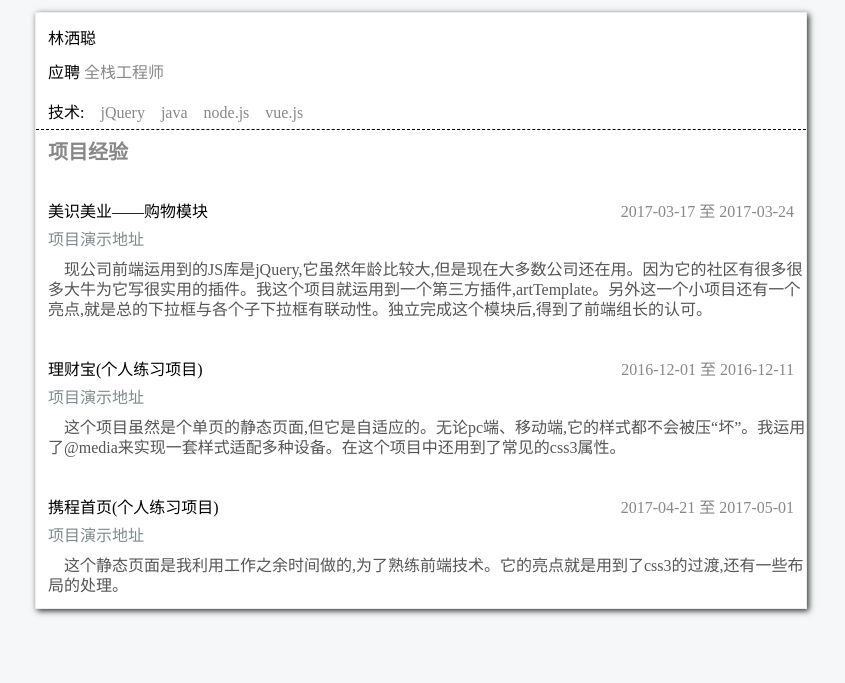
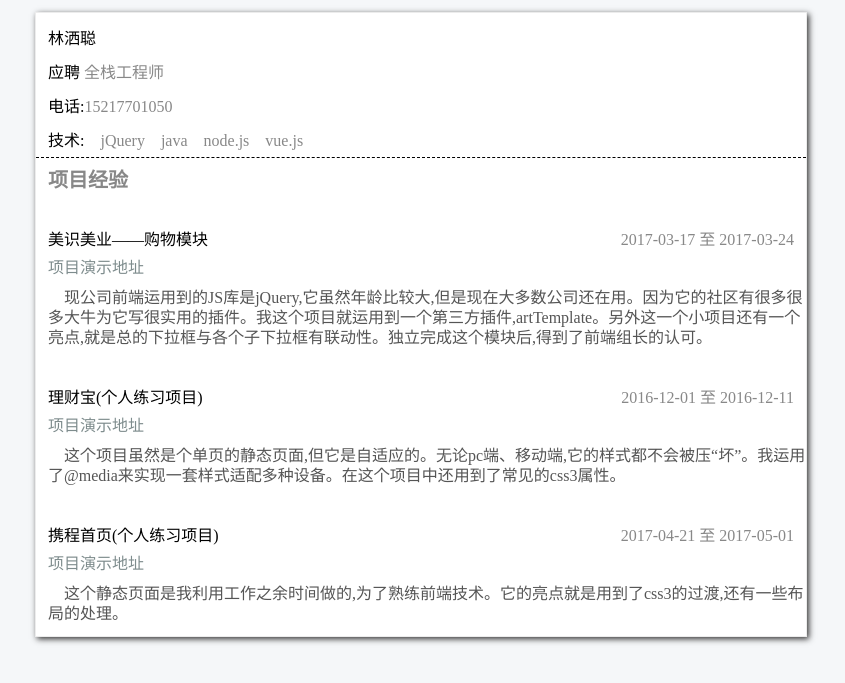
Before and after one commit to bananaLin/work, a Jekyll site: the page index.html, which Jekyll copies as it is, in a window 1280 px wide. Shown: the top 683 px of the page, without its empty margins (219-1064 px from the left). Built offline with Jekyll 4.4.1, drawn with Linux system fonts in a browser that asks for light colours.

Commit message:
add phone number

```diff
--- a/index.html
+++ b/index.html
@@ -9,6 +9,8 @@
 	  .author{width: 100%;border-bottom: dashed 1px;}
 	  .author .name{margin: 18px 12px;}
 	  .author .target{margin: 6px 12px;}
+	  .author .phone{margin: 18px 12px 0 12px;}
+	  .author .phone span{color:#888888;}
 	  .author .target span{color:#888888;margin-left: 4px;}
 	  .author .can{margin-left: 12px}
 	  .author .can .get{display:inline-block;margin: 18px 0 8px 12px;color:#888888;}
@@ -26,6 +28,7 @@
       	<div class="author">
       		<p class="name">林洒聪</p>
 		<p class="target">应聘<span>全栈工程师</span></p>
+		<p class="phone">电话:<span>15217701050</span></p>
 		<div class="can">
 			<span>技术:</span>
 			<span class="get">jQuery</span>
```
